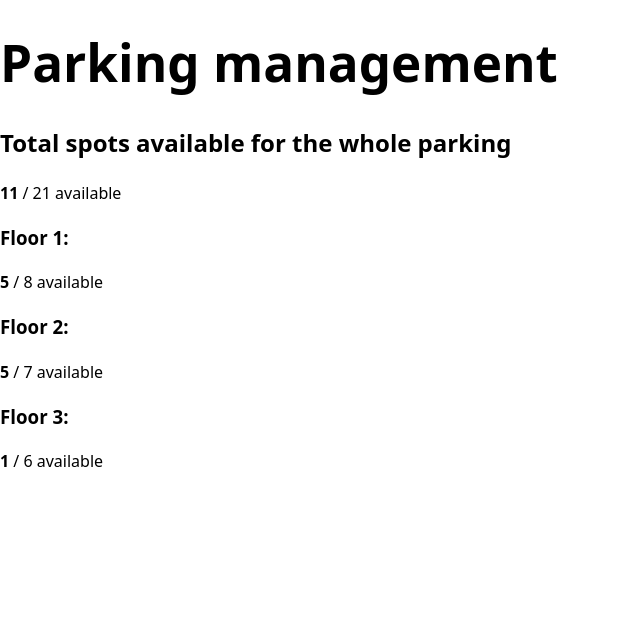
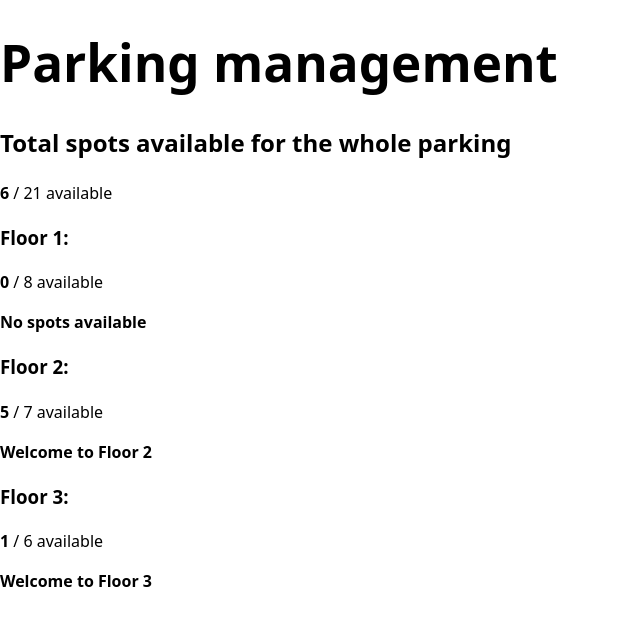
Before and after one commit to rlalaina7/ParkManagement, a React (Vite) app: page / in a window 1280 px wide. Shown: the top 626 px of the page, without its empty margins (0-640 px from the left). Built offline with nearby package versions, Linux system fonts and the light colour scheme.

Commit message:
Updated message on each floor if no available spots

```diff
--- a/src/components/ParkingDisplay.tsx
+++ b/src/components/ParkingDisplay.tsx
@@ -1,5 +1,6 @@
 import type { ParkingGarage } from '../types/parking';
 import parkingData from '../data/parkingData.json';
+import { useEffect, useState } from 'react';
 
 /**
  * Displays the parking availability summary and per-floor breakdown.
@@ -12,9 +13,28 @@ const ParkingDisplay = () => {
     const parkingGarage = parkingData.parkingGarage as ParkingGarage;
     const parkingFloors = parkingGarage.floors;
 
+    // Generate floor messages
+    const getFloorMessages = (floors: typeof parkingFloors) =>
+        floors.reduce<Record<number, string>>((acc, floor) => {
+            const availableSpotsByFloor = floor.spots.filter(spot => spot.isAvailable).length;
+            if (availableSpotsByFloor === 0) {
+                acc[floor.floorNumber] = "No spots available";
+            } else {
+                acc[floor.floorNumber] = floor.displayBoard?.message || '';
+            }
+            return acc;
+        }, {});
+
+    const [floorMessages, setFloorMessages] = useState(() => getFloorMessages(parkingFloors));
+
+    // Calculate total spots and available spots
     const allSpots = parkingFloors.flatMap(floor => floor.spots);
     const totalSpots = allSpots.length;
     const totalAvailableSpots = allSpots.filter(spot => spot.isAvailable).length;
+
+    useEffect(() => {
+        setFloorMessages(getFloorMessages(parkingFloors));
+    }, [parkingFloors]);
 
     return (
         <div>
@@ -33,6 +53,9 @@ const ParkingDisplay = () => {
                                 Floor {floorNumber}:
                             </h3>
                             <span><strong>{available}</strong> / {spots.length} available</span>
+                            {floorMessages[floorNumber] && (
+                                <p><strong>{floorMessages[floorNumber]}</strong></p>
+                            )}
                         </div>
                     );
                 })}
--- a/src/data/parkingData.json
+++ b/src/data/parkingData.json
@@ -6,13 +6,13 @@
                 "floorNumber": 1,
                 "spots": [
                     { "id": "1A", "type": "Compact", "isAvailable": false },
-                    { "id": "1B", "type": "Compact", "isAvailable": true },
-                    { "id": "1C", "type": "Compact", "isAvailable": true },
+                    { "id": "1B", "type": "Compact", "isAvailable": false },
+                    { "id": "1C", "type": "Compact", "isAvailable": false },
                     { "id": "1D", "type": "Large", "isAvailable": false },
-                    { "id": "1E", "type": "Handicapped", "isAvailable": true },
-                    { "id": "1F", "type": "Compact", "isAvailable": true },
+                    { "id": "1E", "type": "Handicapped", "isAvailable": false },
+                    { "id": "1F", "type": "Compact", "isAvailable": false },
                     { "id": "1G", "type": "Handicapped", "isAvailable": false },
-                    { "id": "1H", "type": "Motorcycle", "isAvailable": true }
+                    { "id": "1H", "type": "Motorcycle", "isAvailable": false }
                 ],
                 "displayBoard": {
                     "message": "Welcome to Floor 1"
```
